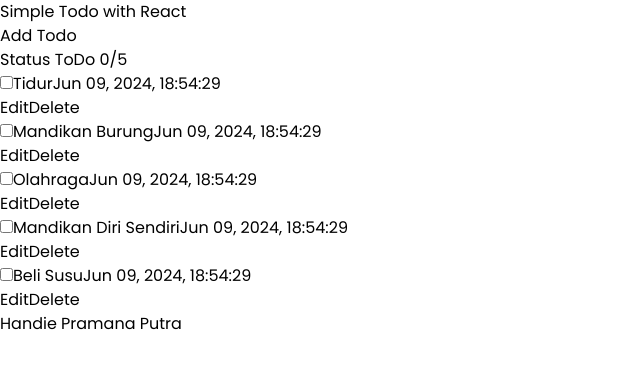
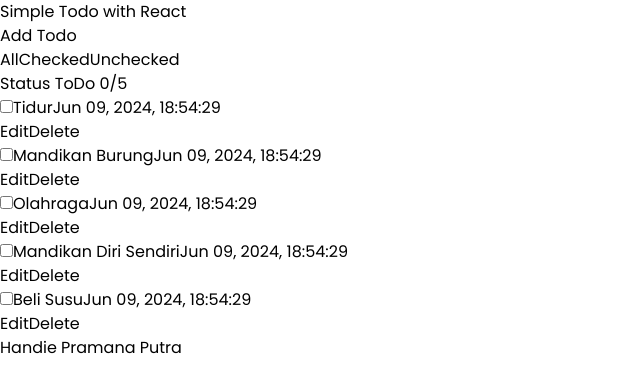
Before and after one commit to pyxsor/todo-react, a React (Vite) app: page / in a window 1280 px wide. Shown: the top 392 px of the page, without its empty margins (0-640 px from the left). Built offline with nearby package versions, Linux system fonts and the light colour scheme.

Commit message:
feat(component): add filter checked todo

```diff
--- a/src/App.jsx
+++ b/src/App.jsx
@@ -8,6 +8,7 @@ import CustomButton from "./component/composable/CustomButton.jsx";
 import CreateToDoModal from "./component/CreateToDoModal";
 import EditToDoModal from "./component/EditToDoModal";
 import ConfirmDeleteModal from "./component/ConfirmDeleteModal";
+import {Button, CloseButton, ComboboxButton, MenuButton} from "@headlessui/react";
 
 function App() {
     const [todos, setTodos] = useState(getTodos());
@@ -15,6 +16,7 @@ function App() {
     const [showEditModal, setShowEditModal] = useState(false);
     const [showDeleteModal, setShowDeleteModal] = useState(false);
     const [selectedTodo, setSelectedTodo] = useState(null);
+    const [filter, setFilter] = useState("all");
 
     const updateTodos = (id, todo) => {
         setTodos(updateTodo(id, todo, todos));
@@ -36,14 +38,34 @@ function App() {
     };
 
     return (
-        <ToDoContext.Provider value={{updateTodos, setSelectedTodo, setShowEditModal, setShowDeleteModal}}>
+        <ToDoContext.Provider value={{updateTodos, setSelectedTodo, setShowEditModal, setShowDeleteModal, setFilter}}>
             <main className="!px-5 pt-5">
                 <Card className="w-full mx-auto">
                     <h2 className="text-center font-semibold text-xl tracking-wider uppercase text-dark-gray">
                         Simple Todo with React
                     </h2>
-                    <CustomButton onClick={() => setShowCreateModal(true)}>Add Todo</CustomButton>
-                    <TodoForm {...{todos}} />
+                    <CustomButton className="mb-1" onClick={() => setShowCreateModal(true)}>Add Todo</CustomButton>
+                    <div className="flex justify-center gap-4 mt-4">
+                        <Button
+                            onClick={() => setFilter("all")}
+                            className={`px-4 py-2 rounded ${filter === "all" ? "bg-blue-500 text-white" : "bg-gray-200 text-black"}`}
+                        >
+                            All
+                        </Button>
+                        <Button
+                            onClick={() => setFilter("checked")}
+                            className={`px-4 py-2 rounded ${filter === "checked" ? "bg-blue-500 text-white" : "bg-gray-200 text-black"}`}
+                        >
+                            Checked
+                        </Button>
+                        <Button
+                            onClick={() => setFilter("unchecked")}
+                            className={`px-4 py-2 rounded ${filter === "unchecked" ? "bg-blue-500 text-white" : "bg-gray-200 text-black"}`}
+                        >
+                            Unchecked
+                        </Button>
+                    </div>
+                    <TodoForm {...{todos, filter}} />
                     <Footer/>
                 </Card>
 
--- a/src/component/ToDoForm.jsx
+++ b/src/component/ToDoForm.jsx
@@ -5,10 +5,12 @@ import ToDoContext from "../context/ToDoContext.jsx";
 import CreateToDoModal from "./CreateToDoModal";
 import EditTodoModal from "./EditToDoModal";
 import ConfirmDeleteModal from "./ConfirmDeleteModal";
+import CustomButton from "./composable/CustomButton.jsx";
 
-function TodoForm({ todos }) {
+function TodoForm({ todos, filter }) {
     const { setSelectedTodo, setShowEditModal, setShowDeleteModal } = useContext(ToDoContext);
     const [showCreateModal, setShowCreateModal] = useState(false);
+    const filteredTodos = filter === "all" ? todos : filterTodos(filter, todos);
 
     return (
         <div>
@@ -22,20 +24,14 @@ function TodoForm({ todos }) {
                         </span>
                     </span>
                 </h4>
-                {/*<button*/}
-                {/*    className="text-blue-500 hover:text-blue-700"*/}
-                {/*    onClick={() => setShowCreateModal(true)}*/}
-                {/*>*/}
-                {/*    Add Todo*/}
-                {/*</button>*/}
             </div>
 
             <ol className="space-y-2 overflow-auto h-[80vh] px-2 pb-5 relative">
-                {todos.length > 0 ? (
-                    todos.map((todo, id) => {
+                {filteredTodos.length > 0 ? (
+                    filteredTodos.map((todo, id) => {
                         return (
                             <Fragment key={id}>
-                                <TodoItem {...{ todo }} />
+                                <TodoItem {...{todo}} />
                             </Fragment>
                         );
                     })
--- a/src/component/composable/CustomButton.jsx
+++ b/src/component/composable/CustomButton.jsx
@@ -7,7 +7,7 @@ export default forwardRef(function CustomButton({className, ...props}, ref) {
             {...props}
             ref={ref}
             className={
-                "rounded bg-sky-600 py-2 px-4 text-sm text-white data-[hover]:bg-sky-500 data-[active]:bg-sky-700 " +
+                "rounded bg-sky-600 py-2 px-8 text-sm text-white data-[hover]:bg-sky-500 data-[active]:bg-sky-700 " +
                 className
             }
         >
```
